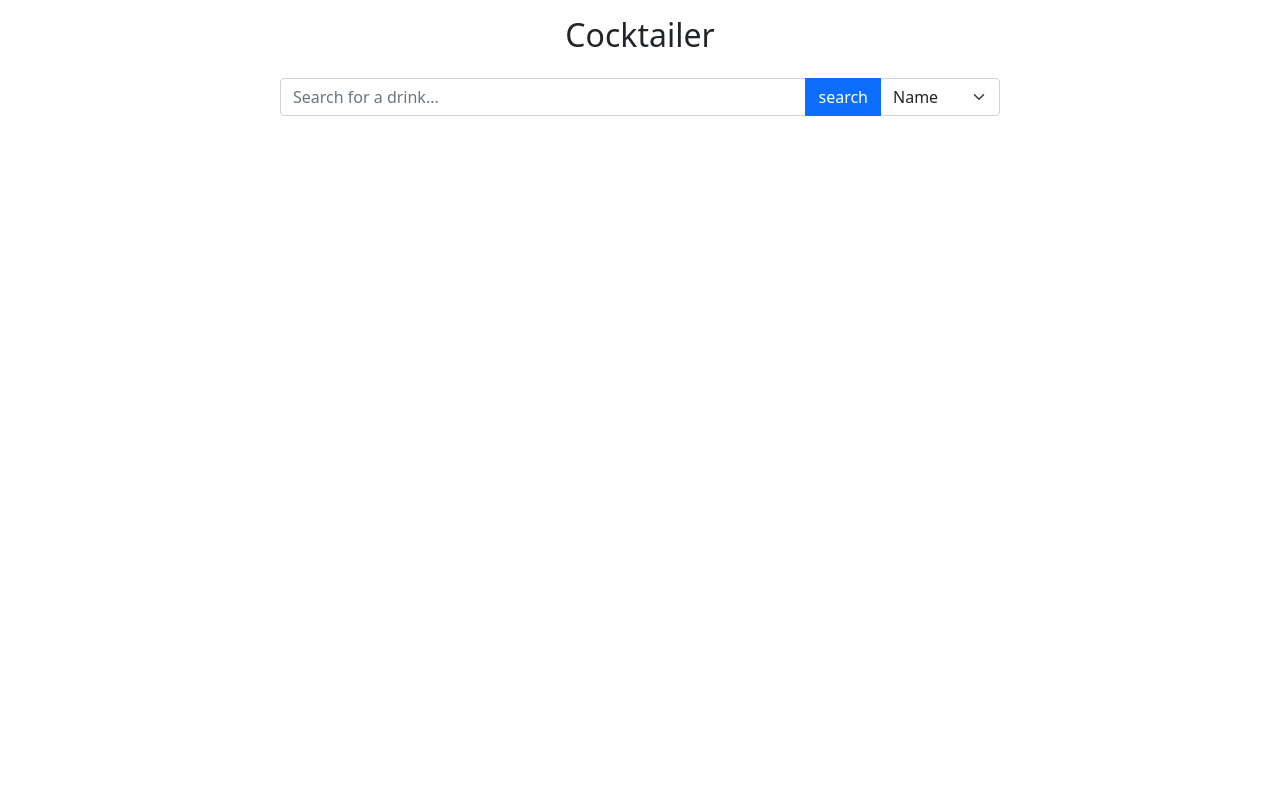
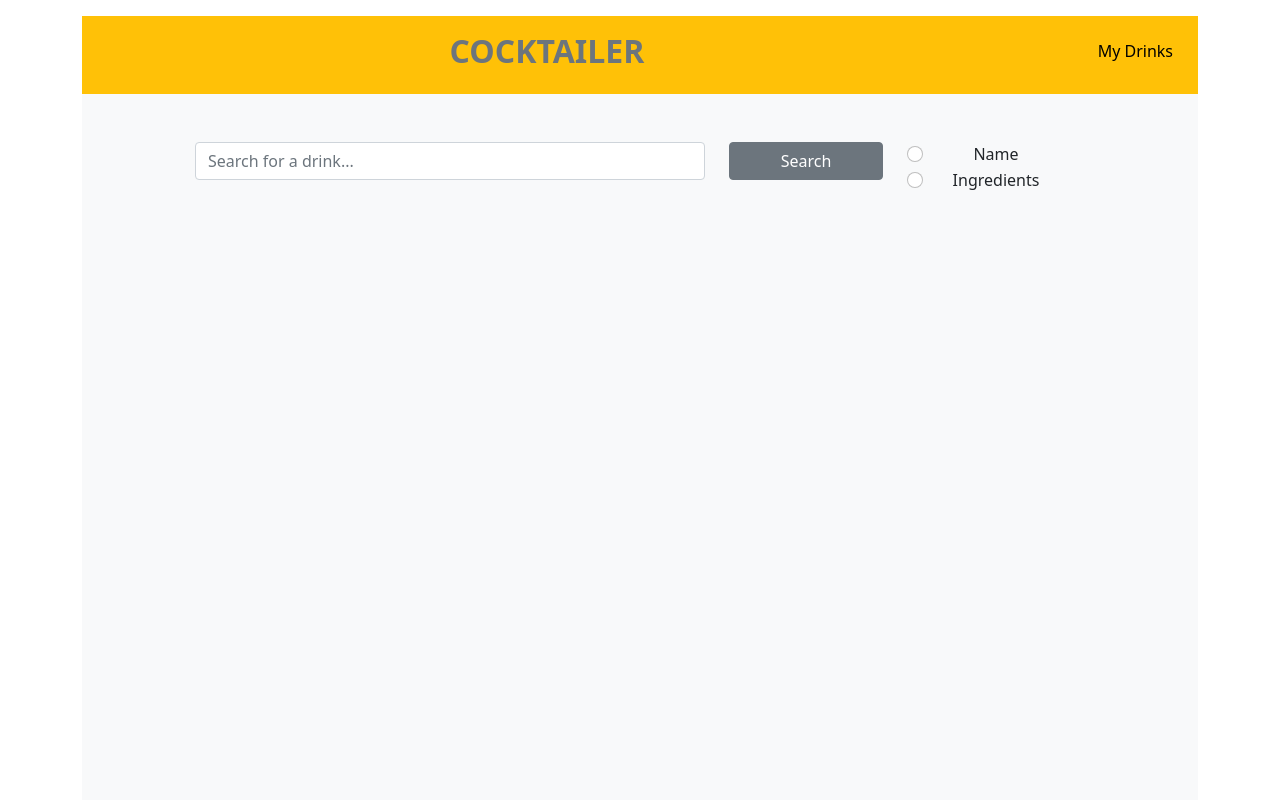
Before and after one commit to ak2296/cocktailer, a React (Create React App) app: page / in a window 1280 px wide. Shown: the top 800 px of the page. Built offline with nearby package versions, Linux system fonts and the light colour scheme.

Commit message:
right files

```diff
--- a/src/App.js
+++ b/src/App.js
@@ -1,56 +1,41 @@
-import Axios from 'axios';
-import { useState } from 'react';
 import Tiles from "./Tiles"
+import Drink from "./Drink"
+import Form from "./Form"
+import Favorites from "./Favorites"
+import{BrowserRouter as Router ,Route, Switch} from 'react-router-dom';
+
 
 function App() {
 
-  const[query, setquery]=useState("")
-  const [drinks, setdrinks] = useState([])
-  const [searchType, setsearchType] = useState('search.php?s')
 
-  var url= `https://www.thecocktaildb.com/api/json/v1/1/${searchType}=${query}`
-  async function getDrinks(){
-    let result= await Axios.get(url);
-    setdrinks(result.data.drinks);
-    //console.log(result.data);
-  }
-
-  const submit = (e)=>{
-    e.preventDefault();
-    getDrinks();
-  }
 
   return (
-    <div className='container'>
-      <div className='row justify-content-md-center py-3'>
-      <h2 className='col text-center'>Cocktailer</h2>
+    //this Routes the pages that has to show
+    <Router>
+    <div className='container bg-light min-vh-100' >
+      <div className='row justify-content-center py-3 bg-warning mb-5 mt-3'>
+      <h2 className='col-10 text-center fw-bold text-muted align-self-center'>COCKTAILER</h2>
+      <a className="col-2" href="/Favorites" target="_self">
+        <button type="button" className=" btn btn-warning float-end d-inline"> My Drinks</button>
+      </a>
       </div>
-      <div className="row  justify-content-center">
-        <div className="col-lg-8">
-        <form className='input-group' onSubmit={submit}>
-          <input
-          type="text" className="form-control mb-3"
-          placeholder="Search for a drink..."
-          value={query} onChange={(e)=> setquery(e.target.value)}/>
-          <button type="submit" className="btn btn-primary mb-3">search</button>
-          <div className="col-2 ml-5">
-          <select className="form-select text-truncate">
-            <option  value="Name" onClick={()=>setsearchType('search.php?s')}> Name</option>
-            <option  value="Ingredients" onClick={()=>setsearchType('filter.php?i')}> Ingredients</option>
-          </select>
+        <div className="row  justify-content-center min-vh-100">
+          <Switch>
+            <Route path='/' exact component={Form} />
+            <Route path='/Tiles' component={Tiles} />
+            <Route path='/Drink' component={Drink} />
+            <Route path='/Favorites' component={Favorites} />
+          </Switch>
+        </div>
+
+        <div className="row justify-content-center bg-secondary py-3">
+          <div className="col">
+          <p className="text-center text-warning align-middle mb-0 fw-bold">June 2021 - Group 16</p>
           </div>
-        </form>
         </div>
-        </div>
-        <div className="container ">
-        <div className="row  justify-content-center">
-        {drinks.map(drink => {
-          return <Tiles key={drink['idDrink']} drink= {drink} />;
-        })}
-        </div>
-        </div>
-      </div>
 
+    </div>
+    </Router>
 
 )}
 
--- a/src/Drink.js
+++ b/src/Drink.js
@@ -21,6 +21,8 @@ function Drink() {
   }
   getDescrip();
 console.log(ingred)
+
+function toFavorites(){};
     return (
       <div className="row text-center mt-3 h-100">
         <div className="col  mb-3 justify-content-center ">
@@ -33,11 +35,9 @@ console.log(ingred)
 
         <img  className=" col-1 img-thumbnail float-end mt-3 bg-light border-0 " src={src} alt="Favorite" onClick={()=> {
           setsrc(yellowheart)
-          }}/>
+           }}/>
 
-
-
-       </div>
+        </div>
             <h1 className='border-top border-warning p-2 '>{ingred["strDrink"]}</h1>
         </div>
       <div className="row text-center ">
```
